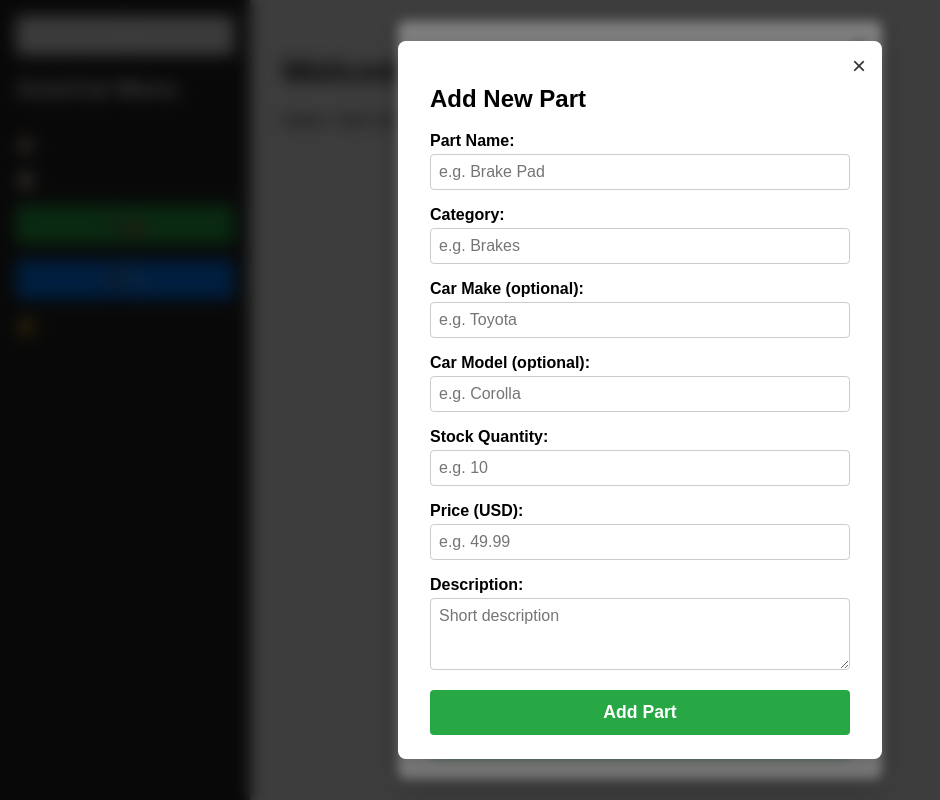
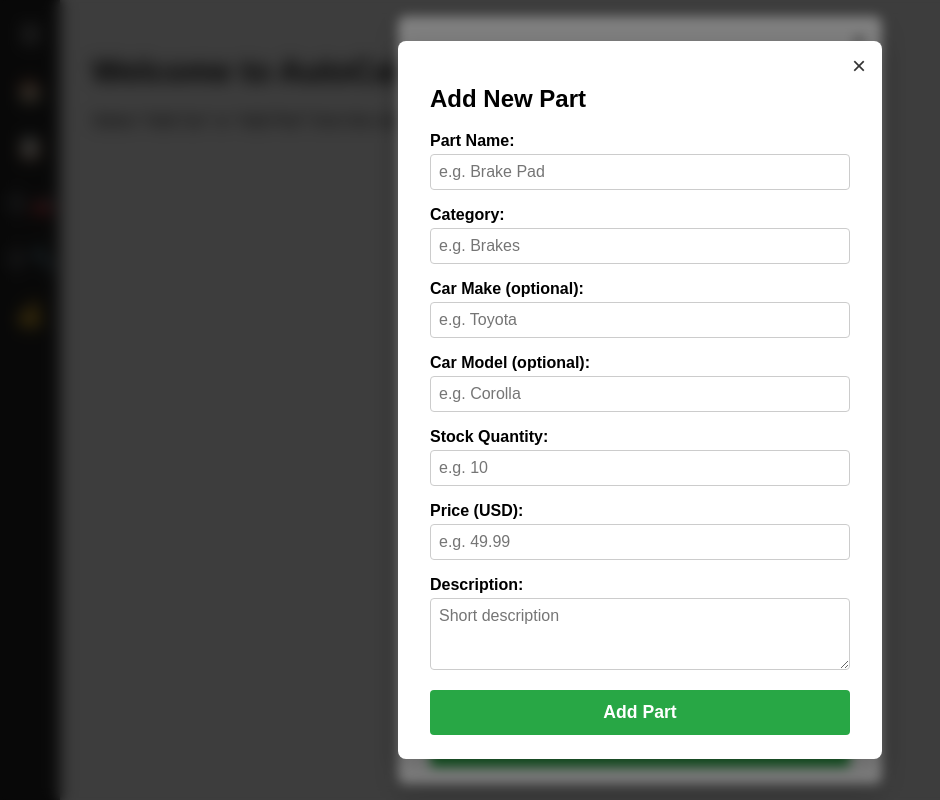
Before and after one commit to Cualabeer/AutoCat-backend, a plain HTML site: page index.html in a window 1280 px wide. Shown: the whole page, without its empty margins (0-940 px from the left). Drawn offline with Linux system fonts and the light colour scheme.

Commit message:
Update styles.css

```diff
--- a/styles.css
+++ b/styles.css
@@ -9,57 +9,111 @@ body, html {
 
 /* Sidebar */
 #sidebar {
-  width: 250px;
   height: 100vh;
   background: #222;
   color: #fff;
-  padding: 1rem;
+  padding: 1rem 1rem 1rem 1rem;
   box-sizing: border-box;
   flex-shrink: 0;
+  width: 250px;
+  display: flex;
+  flex-direction: column;
+  transition: width 0.3s ease;
+  position: relative;
 }
-#sidebar h2 {
-  margin-bottom: 2rem;
+
+/* Collapsed sidebar */
+#sidebar.collapsed {
+  width: 60px;
+  padding: 1rem 0.5rem;
 }
+
+/* Sidebar toggle button */
+#toggleSidebar {
+  background: none;
+  border: none;
+  color: white;
+  font-size: 1.5rem;
+  margin-bottom: 1rem;
+  cursor: pointer;
+  width: 100%;
+  text-align: left;
+  padding: 0 0.5rem;
+}
+
+/* Sidebar title */
+.sidebarTitle {
+  font-size: 1.2rem;
+  margin: 0 0 1rem 0;
+  display: block;
+  white-space: nowrap;
+  overflow: hidden;
+  text-overflow: ellipsis;
+}
+
+/* Hide title in collapsed */
+#sidebar.collapsed .sidebarTitle {
+  display: none;
+}
+
+/* Sidebar list */
 #sidebar ul {
   list-style: none;
   padding: 0;
   margin: 0;
+  flex-grow: 1;
 }
 #sidebar ul li {
   margin-bottom: 1rem;
 }
-#sidebar a {
+
+/* Links and buttons in sidebar */
+#sidebar a,
+#sidebar button {
   color: #ccc;
   text-decoration: none;
-}
-#sidebar button {
+  background: none;
+  border: none;
   width: 100%;
-  padding: 10px;
-  border: none;
-  color: white;
-  font-weight: bold;
+  text-align: left;
+  font-weight: 600;
+  font-size: 1rem;
   cursor: pointer;
+  padding: 0.4rem 0.5rem;
   border-radius: 4px;
-  font-size: 1rem;
+  white-space: nowrap;
+  overflow: hidden;
+  text-overflow: ellipsis;
+  display: flex;
+  align-items: center;
   transition: background-color 0.2s ease;
 }
-#btnAddCar {
-  background-color: #28a745;
+
+/* Buttons with icons only when collapsed */
+#sidebar.collapsed a,
+#sidebar.collapsed button {
+  justify-content: center;
+  padding: 0.4rem 0;
+  font-size: 1.4rem;
 }
-#btnAddCar:hover {
-  background-color: #218838;
+
+/* Hide text for buttons/links when collapsed */
+#sidebar.collapsed a::after,
+#sidebar.collapsed button::after {
+  display: none;
 }
-#btnAddPart {
-  background-color: #007bff;
-}
-#btnAddPart:hover {
-  background-color: #0069d9;
+
+#sidebar a:hover,
+#sidebar button:hover {
+  background-color: #444;
+  color: #fff;
 }
 
 /* Main content placeholder */
 #mainContent {
   flex-grow: 1;
   padding: 2rem;
+  overflow-y: auto;
 }
 
 /* Modal backdrop */
@@ -132,3 +186,19 @@ form button[type="submit"] {
 form button[type="submit"]:hover {
   background-color: #218838;
 }
+
+/* Photo preview container */
+.photo-preview {
+  display: flex;
+  flex-wrap: wrap;
+  gap: 0.5rem;
+  margin-bottom: 1rem;
+}
+
+.photo-preview img {
+  width: 80px;
+  height: 60px;
+  object-fit: cover;
+  border-radius: 4px;
+  border: 1px solid #ccc;
+}
```
